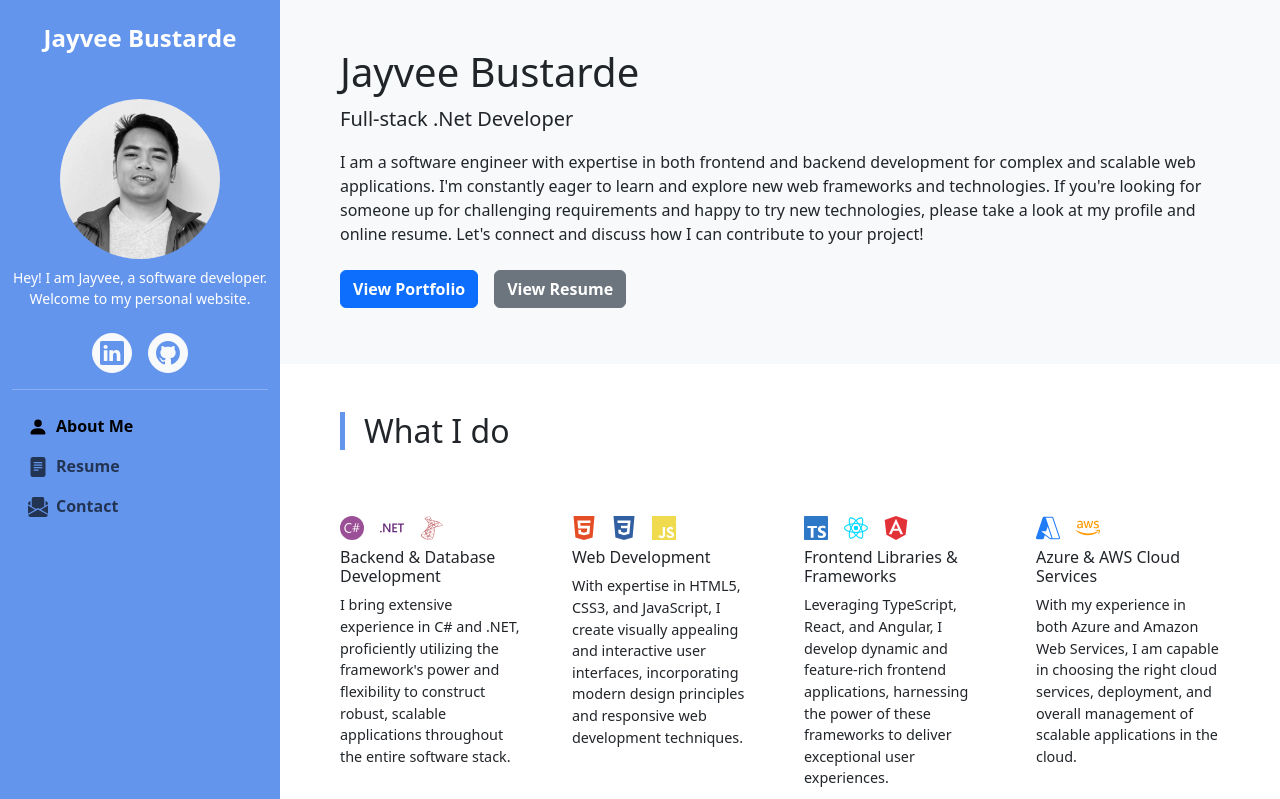
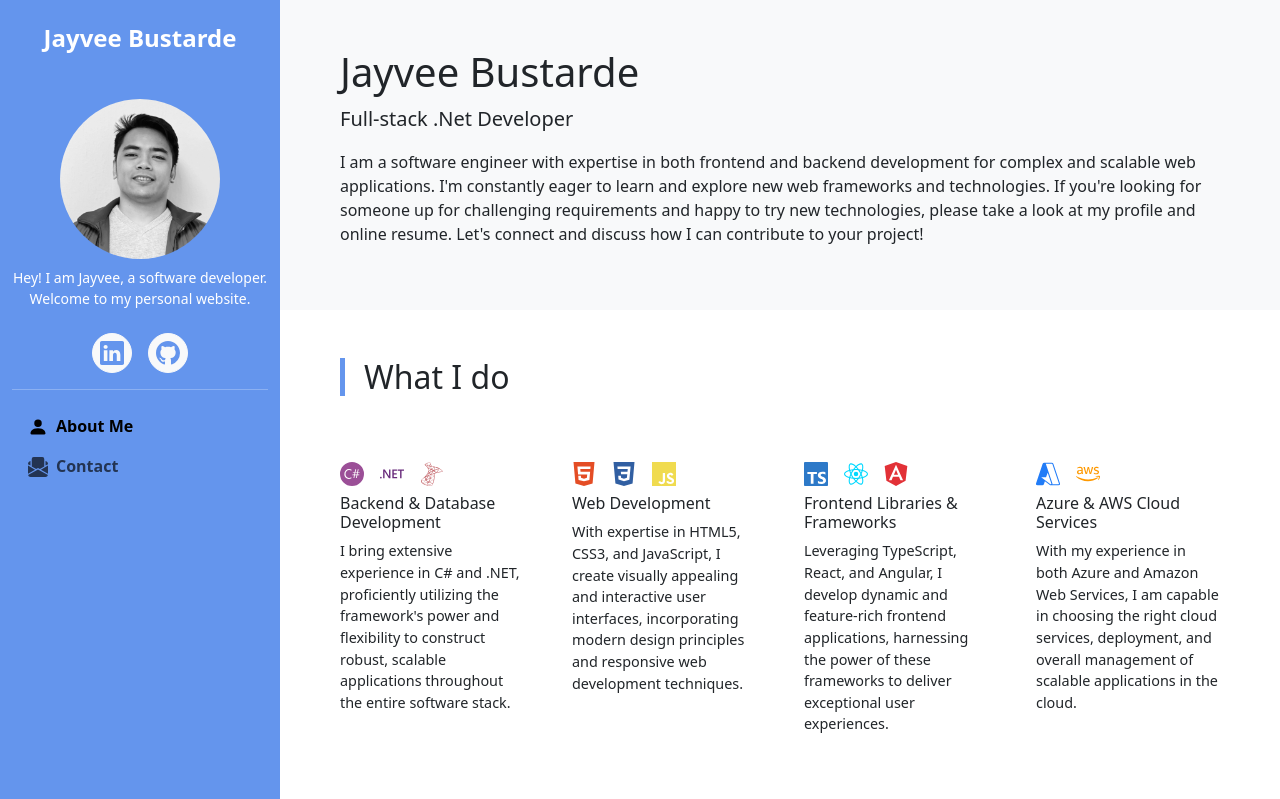
Before and after one commit to jayveebustarde/react-bootstrap-personal, a React (Create React App) app: page / in a window 1280 px wide. Shown: the top 799 px of the page. Built offline with nearby package versions, Linux system fonts and the light colour scheme.

Commit message:
hide missing page

```diff
--- a/src/App.js
+++ b/src/App.js
@@ -14,7 +14,7 @@ function App() {
         <Routes>
           <Route exact path="/" element={<Layout />}>
             <Route index element={<Home />} />
-            <Route path="resume" element={<Resume />} />
+            {/* <Route path="resume" element={<Resume />} /> */}
             <Route path="contact" element={<Contact />} />
           </Route>
         </Routes>
--- a/src/routes/Home/Home.js
+++ b/src/routes/Home/Home.js
@@ -6,7 +6,7 @@ import SectionTitle from "../../components/SectionTitle/SectionTitle";
 import SkillsCard from "../../components/SkillsCard/SkillsCard";
 import PfConfig from "../../data/portfolioConfig.json"
 import MinorText from "../../components/MinorText/MinorText";
-import PfButton from "../../components/PfButton/PfButton";
+// import PfButton from "../../components/PfButton/PfButton";
 
 const Home = () => {
     return (
@@ -18,14 +18,14 @@ const Home = () => {
                             <h1>{PfConfig.name}</h1>
                             <p className="lead">{PfConfig.position}</p>
                             <p>{PfConfig.overview}</p>
-                            <Stack direction="horizontal" gap={3}>
+                            {/* <Stack direction="horizontal" gap={3}>
                                 <PfButton variant="primary">
                                     View Portfolio
                                 </PfButton>
                                 <PfButton variant="secondary">
                                     View Resume
                                 </PfButton>
-                            </Stack>
+                            </Stack> */}
                         </Stack>
                     </Col>
                 </Row>
--- a/src/routes/Layout/Layout.js
+++ b/src/routes/Layout/Layout.js
@@ -53,7 +53,7 @@ const Layout = () => {
                                         </Stack>
                                         <hr />
                                         <HeaderNavLink BsIcon={BsFillPersonFill} hrefLink="/" navText="About Me" />
-                                        <HeaderNavLink BsIcon={BsFillFileTextFill} hrefLink="/resume" navText="Resume" />
+                                        {/* <HeaderNavLink BsIcon={BsFillFileTextFill} hrefLink="/resume" navText="Resume" /> */}
                                         <HeaderNavLink BsIcon={BsFillEnvelopePaperFill} hrefLink="/contact" navText="Contact" />
                                     </Nav>
                                 </Navbar.Collapse>
```
